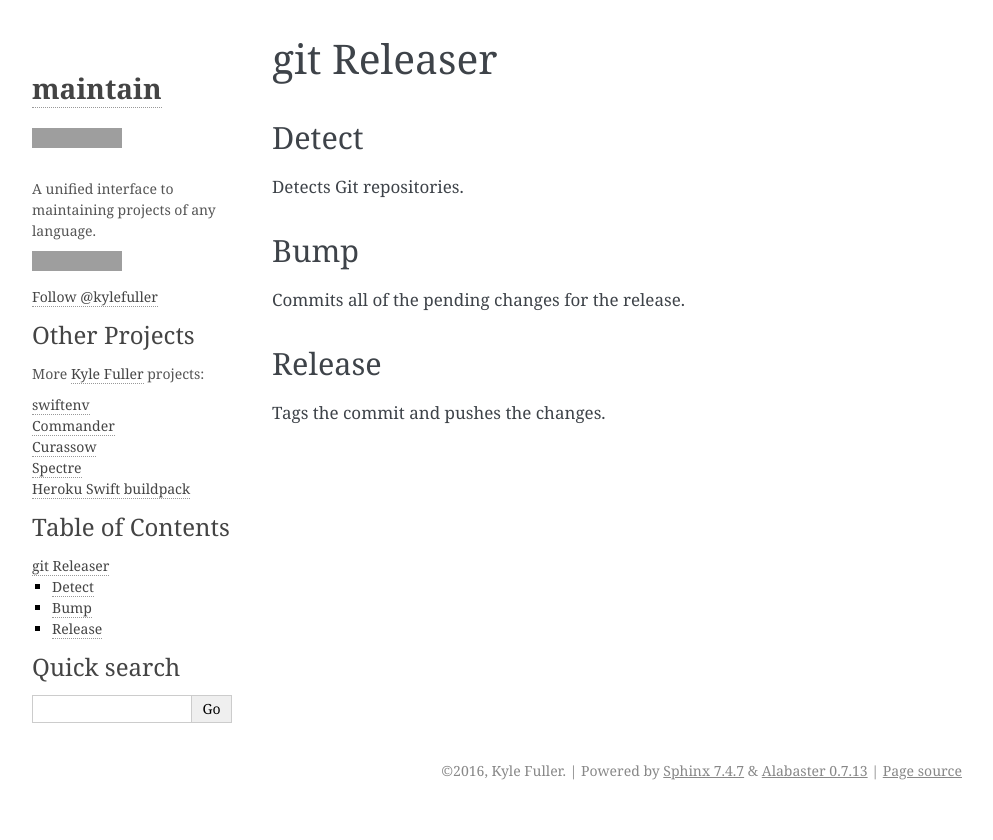
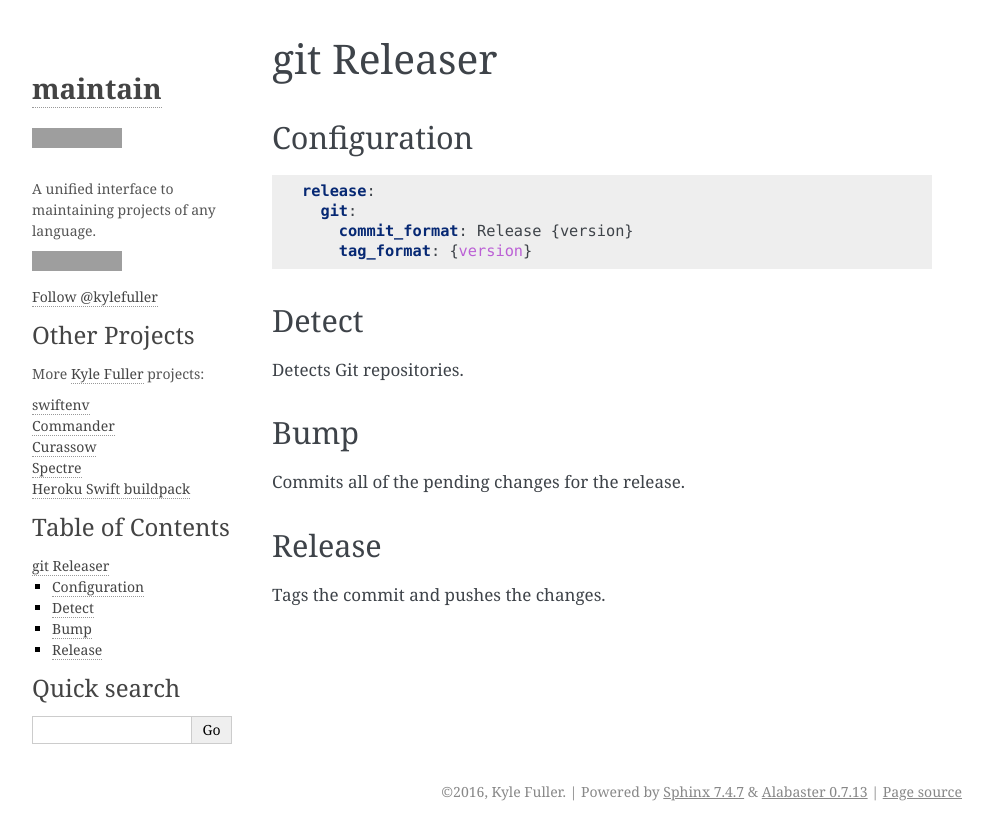
Before and after one commit to kylef/maintain, a Sphinx documentation site: the page built from docs/release/git.md, in a window 1280 px wide, cut to the strip 0-840 px from the top of the page. Shown: the whole strip, without its empty margins (148-1141 px from the left). Built offline with Sphinx 7.4.7, drawn with Linux system fonts in a browser that asks for light colours; comment, search, counter and statistics services are not loaded; grey boxes are pictures that could not be loaded.

Commit message:
docs: Document git format options

````diff
--- a/docs/release/git.md
+++ b/docs/release/git.md
@@ -1,4 +1,13 @@
 # git Releaser
+
+## Configuration
+
+```yaml
+release:
+  git:
+    commit_format: Release {version}
+    tag_format: {version}
+```
 
 ## Detect
 
````
